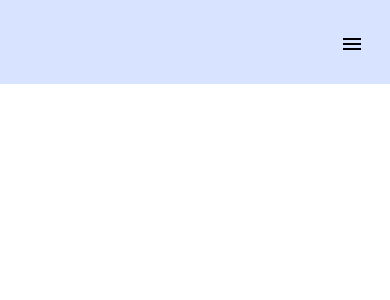
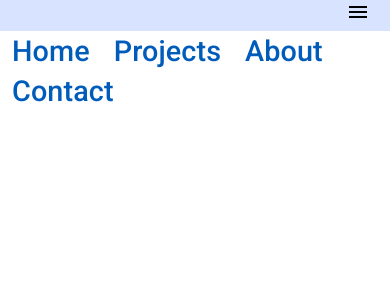
Before and after one commit to DePlaced/deplaced.github.io, an Angular app in the folder deplace-tech/: page / in a window 390 px wide. Shown: the top 300 px of the page. Built offline with nearby package versions, Linux system fonts and the light colour scheme.

Commit message:
Update header.component.scss

```diff
--- a/deplace-tech/src/app/components/header/header.component.scss
+++ b/deplace-tech/src/app/components/header/header.component.scss
@@ -1,17 +1,5 @@
-// Define variables for header heights
-$header-height-desktop: 10%;
-$header-height-mobile: 10%;
-
-// Mixin for responsive header height
-@mixin header-height($desktop-height, $mobile-height) {
-  height: $desktop-height;
-  @media (max-width: 768px) {
-    height: $mobile-height;
-  }
-}
 
 .header-container {
-  @include header-height($header-height-desktop, $header-height-mobile);
   background: #d8e3ff;
   display: flex;
   flex-direction: row;
@@ -27,40 +15,10 @@
 }
 
 .toolbar-btn {
-  font-size: 1.2rem;
+  font-size: 1.8rem;
   cursor: pointer;
 }
 
 .burger-menu {
-  display: none;
-  flex-direction: column;
-  justify-content: space-around;
-  width: 30px;
-  height: 20px;
   cursor: pointer;
-
-  span {
-    background: #000;
-    height: 3px;
-    width: 100%;
-  }
-
-  @media (max-width: 768px) {
-    display: flex; // Show the burger menu on smaller screens
-  }
 }
-
-.mobile-menu {
-  display: none;
-  flex-direction: column;
-  position: absolute;
-  top: $header-height-mobile;
-  right: 20px;
-  background: #fff;
-  border: 1px solid #ccc;
-  padding: 10px;
-
-  &.active {
-    display: flex; // Show the menu when active
-  }
-}
```
